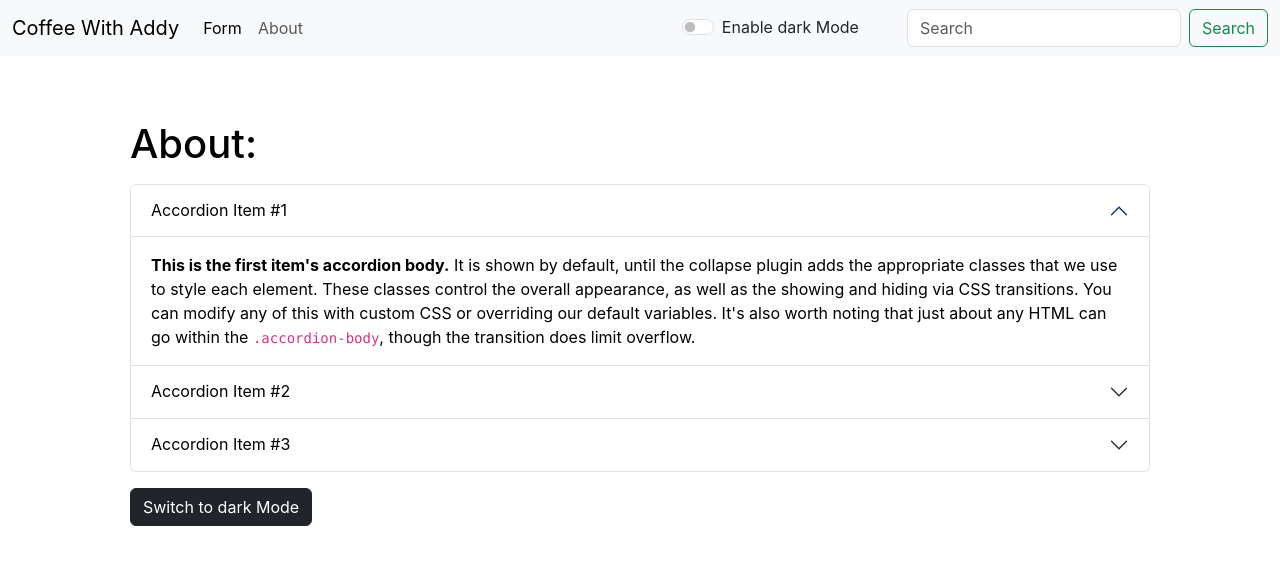
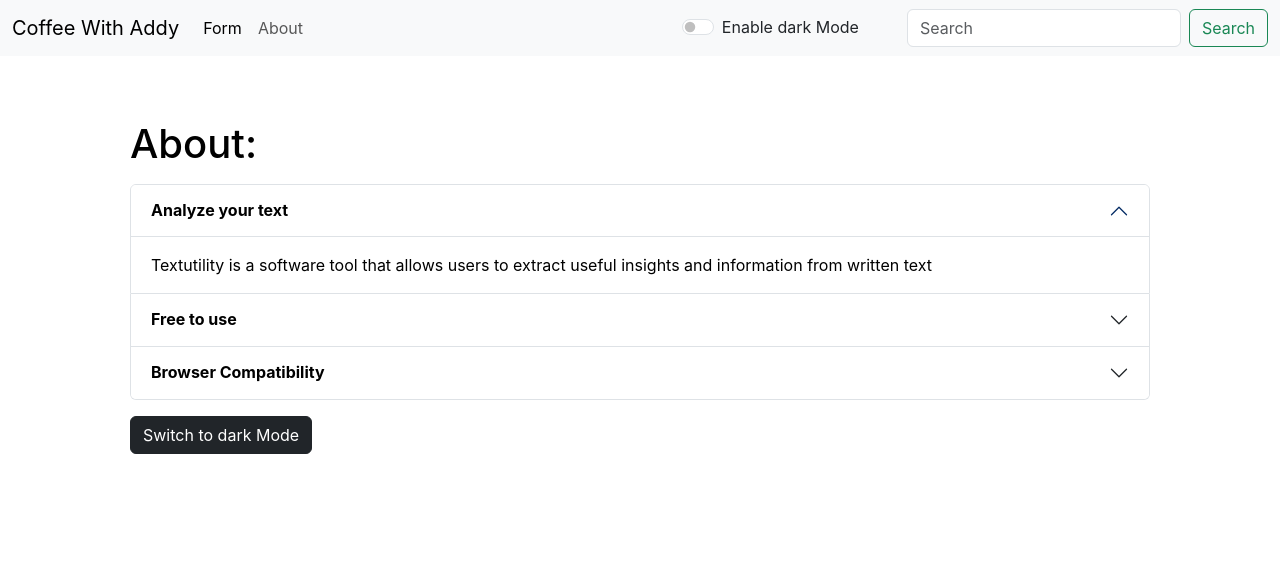
Before and after one commit to AdityaGupta-03/reactBasic, a React (Create React App) app: page /about in a window 1280 px wide. Shown: the top 564 px of the page. Built offline with nearby package versions, Linux system fonts and the light colour scheme.

Commit message:
Adding About text

```diff
--- a/src/components/About.jsx
+++ b/src/components/About.jsx
@@ -31,36 +31,36 @@ export default function About() {
             <div className="accordion-item" style={myStyle}>
                 <h2 className="accordion-header">
                     <button className="accordion-button" style={myStyle} type="button" data-bs-toggle="collapse" data-bs-target="#collapseOne" aria-expanded="true" aria-controls="collapseOne">
-                        Accordion Item #1
+                        <strong>Analyze your text</strong>
                     </button>
                 </h2>
                 <div id="collapseOne" className="accordion-collapse collapse show" data-bs-parent="#accordionExample">
                     <div className="accordion-body">
-                        <strong>This is the first item's accordion body.</strong> It is shown by default, until the collapse plugin adds the appropriate classes that we use to style each element. These classes control the overall appearance, as well as the showing and hiding via CSS transitions. You can modify any of this with custom CSS or overriding our default variables. It's also worth noting that just about any HTML can go within the <code>.accordion-body</code>, though the transition does limit overflow.
+                    Textutility is a software tool that allows users to extract useful insights and information from written text
                     </div>
                 </div>
             </div>
             <div className="accordion-item" style={myStyle}>
                 <h2 className="accordion-header">
                     <button className="accordion-button collapsed" style={myStyle} type="button" data-bs-toggle="collapse" data-bs-target="#collapseTwo" aria-expanded="false" aria-controls="collapseTwo">
-                        Accordion Item #2
+                        <strong>Free to use</strong>
                     </button>
                 </h2>
                 <div id="collapseTwo" className="accordion-collapse collapse" data-bs-parent="#accordionExample">
                     <div className="accordion-body">
-                        <strong>This is the second item's accordion body.</strong> It is hidden by default, until the collapse plugin adds the appropriate classes that we use to style each element. These classes control the overall appearance, as well as the showing and hiding via CSS transitions. You can modify any of this with custom CSS or overriding our default variables. It's also worth noting that just about any HTML can go within the <code>.accordion-body</code>, though the transition does limit overflow.
+                    Doesn't require a paid license, fees, or donations, and doesn't have restrictions on how many times you can download it. Examples include Adobe PDF, Yahoo Messenger, and Skype.
                     </div>
                 </div>
             </div>
             <div className="accordion-item" style={myStyle}>
                 <h2 className="accordion-header">
                     <button className="accordion-button collapsed" style={myStyle} type="button" data-bs-toggle="collapse" data-bs-target="#collapseThree" aria-expanded="false" aria-controls="collapseThree">
-                        Accordion Item #3
+                        <strong>Browser Compatibility</strong>
                     </button>
                 </h2>
                 <div id="collapseThree" className="accordion-collapse collapse" data-bs-parent="#accordionExample">
                     <div className="accordion-body">
-                        <strong>This is the third item's accordion body.</strong> It is hidden by default, until the collapse plugin adds the appropriate classes that we use to style each element. These classes control the overall appearance, as well as the showing and hiding via CSS transitions. You can modify any of this with custom CSS or overriding our default variables. It's also worth noting that just about any HTML can go within the <code>.accordion-body</code>, though the transition does limit overflow.
+                    Browser Compatibility is the manner in which a web page looks in different web browsers. Different browsers read the website code differently. In other words, Chrome will render a website Differently than FireFox or Internet Explorer will.
                     </div>
                 </div>
             </div>
```
